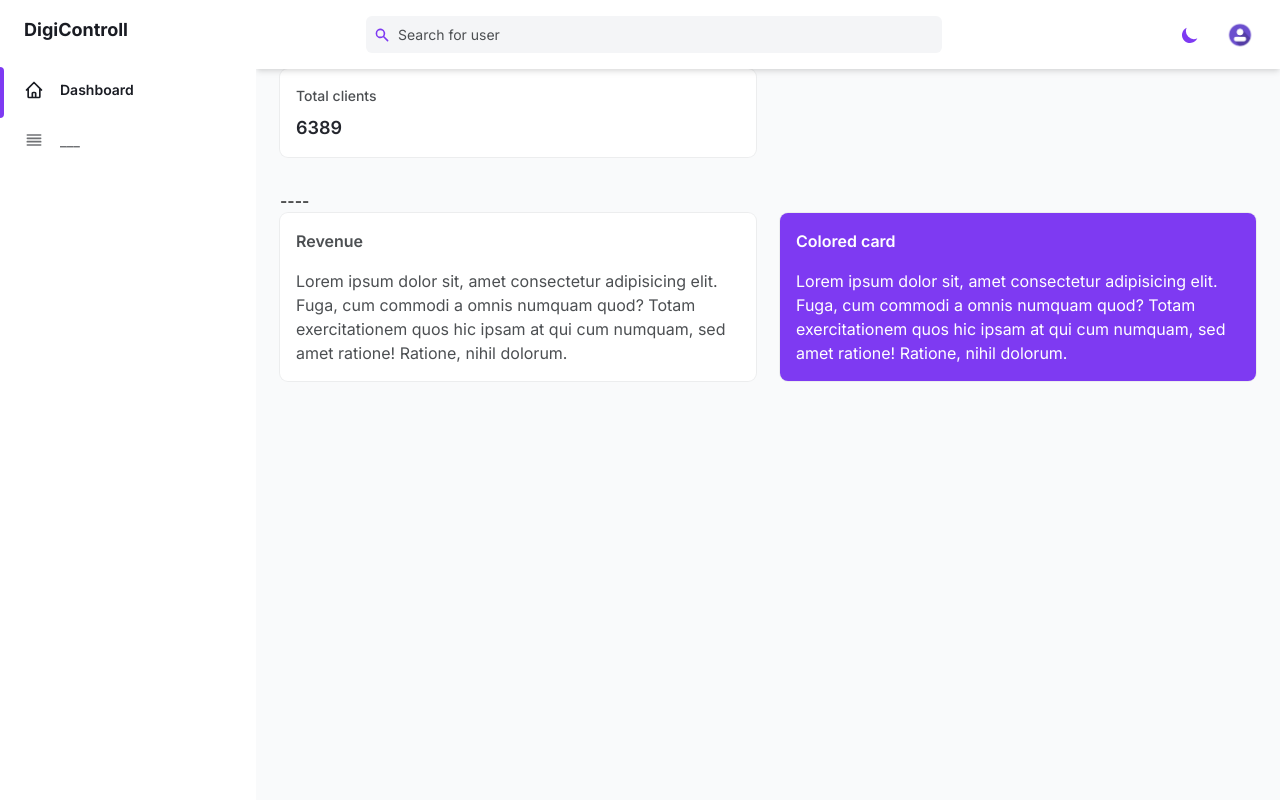
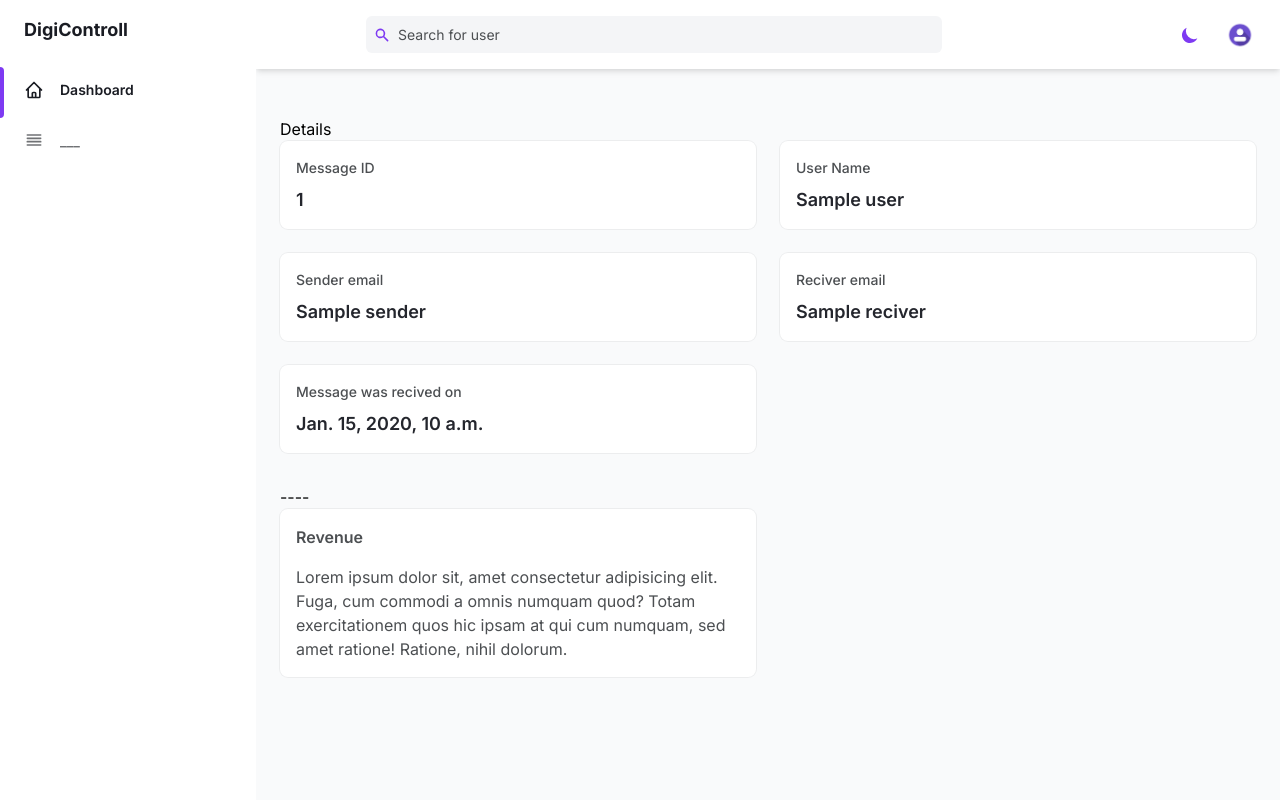
Before and after one commit to cabbagec2hlbGwK/dashboard, a Django app: template theme/templates/message.html in a window 1280 px wide. Run offline with Django 4.2, Linux system fonts and the light colour scheme; the template is opened without the code that fills it: most values are stand-ins (such as "Sample title", 1, 10 or a date in 2020); some libraries are stand-ins or nearby versions.

```diff
--- a/home/views.py
+++ b/home/views.py
@@ -279,4 +279,4 @@ def getMessage(res):
     values = {"data": data}
     DB_CONNECTION.close()
     del DB_CONNECTION
-    return render(res, "message.html", {})
+    return render(res, "message.html", {"items": values})
--- a/theme/templates/message.html
+++ b/theme/templates/message.html
@@ -5,16 +5,62 @@
 
 <main class="h-full overflow-y-auto">
 	<div class="container px-6 mx-auto grid">
+		<h2 class="my-6 text-2xl font-semibold text-gray-700 dark:text-gray-200"></h2>
+		Details
+		</h2>
+
+		{% for item in items.data %}
 		<div>
 			<div class="grid gap-6 mb-8 md:grid-cols-2 xl:grid-cols-2">
 				<!-- Card -->
 				<div class="flex items-center p-4 bg-white rounded-lg shadow-xs dark:bg-gray-800">
 					<div>
 						<p class="mb-2 text-sm font-medium text-gray-600 dark:text-gray-400">
-							Total clients
+							Message ID
 						</p>
 						<p class="text-lg font-semibold text-gray-700 dark:text-gray-200">
-							6389
+							{{ item.messageId }}
+						</p>
+					</div>
+				</div>
+				<div class="flex items-center p-4 bg-white rounded-lg shadow-xs dark:bg-gray-800">
+					<div>
+						<p class="mb-2 text-sm font-medium text-gray-600 dark:text-gray-400">
+							User Name
+						</p>
+						<p class="text-lg font-semibold text-gray-700 dark:text-gray-200">
+							{{ item.user.name }}
+						</p>
+					</div>
+				</div>
+				<div class="flex items-center p-4 bg-white rounded-lg shadow-xs dark:bg-gray-800">
+					<div>
+						<p class="mb-2 text-sm font-medium text-gray-600 dark:text-gray-400">
+							Sender email
+						</p>
+						<p class="text-lg font-semibold text-gray-700 dark:text-gray-200">
+							{{ item.sender }}
+						</p>
+					</div>
+				</div>
+
+				<div class="flex items-center p-4 bg-white rounded-lg shadow-xs dark:bg-gray-800">
+					<div>
+						<p class="mb-2 text-sm font-medium text-gray-600 dark:text-gray-400">
+							Reciver email
+						</p>
+						<p class="text-lg font-semibold text-gray-700 dark:text-gray-200">
+							{{ item.reciver }}
+						</p>
+					</div>
+				</div>
+				<div class="flex items-center p-4 bg-white rounded-lg shadow-xs dark:bg-gray-800">
+					<div>
+						<p class="mb-2 text-sm font-medium text-gray-600 dark:text-gray-400">
+							Message was recived on
+						</p>
+						<p class="text-lg font-semibold text-gray-700 dark:text-gray-200">
+							{{ item.timeStamp }}
 						</p>
 					</div>
 				</div>
@@ -33,19 +79,9 @@
 						nihil dolorum.
 					</p>
 				</div>
-				<div class="min-w-0 p-4 text-white bg-purple-600 rounded-lg shadow-xs">
-					<h4 class="mb-4 font-semibold">
-						Colored card
-					</h4>
-					<p>
-						Lorem ipsum dolor sit, amet consectetur adipisicing elit.
-						Fuga, cum commodi a omnis numquam quod? Totam exercitationem
-						quos hic ipsam at qui cum numquam, sed amet ratione! Ratione,
-						nihil dolorum.
-					</p>
-				</div>
 			</div>
 		</div>
+		{% endfor %}
 	</div>
 </main>
 {% endblock %}
```
